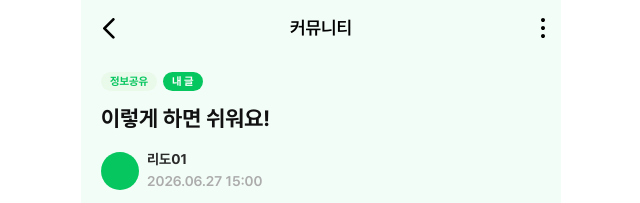
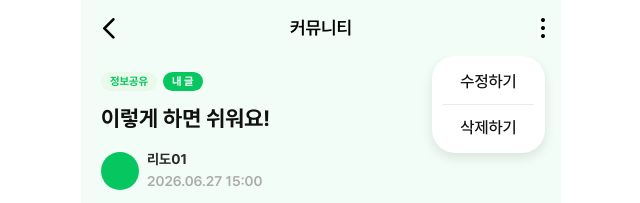
Before and after one commit to REDO-Team/Front, a React (Vite) app: page /community/1 in a window 1280 px wide. Both pictures are taken after a click on the button 862 px from the left and 28 px from the top of the page. Shown: the top 203 px of the page, without its empty margins (319-959 px from the left). Built offline with nearby package versions, Linux system fonts and the light colour scheme.

Commit message:
[Feat] 수정/삭제 모달
- 수정/삭제 모달 생성 및 연결

resolves #86

```diff
--- /dev/null
+++ b/src/components/CommunityPage/PostActionModal.tsx
@@ -0,0 +1,44 @@
+interface PostActionModalProps {
+  onClose: () => void;
+  onEdit: () => void;
+  onDelete: () => void;
+}
+
+export default function PostActionModal({
+  onClose,
+  onEdit,
+  onDelete,
+}: PostActionModalProps) {
+  return (
+    <div className="fixed inset-0 z-40 max-w-120 mx-auto" onClick={onClose}>
+      <div
+        className="absolute top-[56px] right-[16px] w-[113px] bg-white rounded-[23.3px] py-[15px] px-[11px] flex flex-col z-50 shadow-[0_4.66px_11.65px_rgba(0,0,0,0.1)]"
+        onClick={(e) => e.stopPropagation()} // 모달 내부 클릭 시 배경 닫힘 이벤트 방지
+      >
+        {/* 수정하기 버튼 */}
+        <button
+          onClick={() => {
+            onEdit();
+            onClose(); // 동작 실행 후 모달 닫기
+          }}
+          className="text-[16.31px] font-medium font-pretendard text-[#111111] leading-[20.97px] text-center pb-[12px] w-full"
+        >
+          수정하기
+        </button>
+
+        <hr className="border-t-[1px] border-gray-200 w-full" />
+
+        {/* 삭제하기 버튼 */}
+        <button
+          onClick={() => {
+            onDelete();
+            onClose(); // 동작 실행 후 모달 닫기
+          }}
+          className="text-[16.31px] font-medium font-pretendard text-[#111111] leading-[20.97px] text-center pt-[12px] w-full"
+        >
+          삭제하기
+        </button>
+      </div>
+    </div>
+  );
+}
--- a/src/pages/community/detail-page.tsx
+++ b/src/pages/community/detail-page.tsx
@@ -4,6 +4,8 @@ import CommentIcon from "../../assets/icons/comment";
 import { useNavigate, useParams } from "react-router-dom";
 import HomeIcon from "../../assets/icons/home.svg";
 import MoreIcon from "../../assets/icons/MoreIcon";
+import PostActionModal from "../../components/CommunityPage/PostActionModal.tsx";
+import { useState } from "react";
 
 const getCategoryStyle = (category: string) => {
   switch (category) {
@@ -48,6 +50,7 @@ const MOCK_COMMENTS = [
 ];
 
 export default function CommunityDetailPage() {
+  const [isModalOpen, setIsModalOpen] = useState(false);
   const navigate = useNavigate();
   const isMyPost = true; // 임시 변수
   const { id } = useParams();
@@ -59,10 +62,8 @@ export default function CommunityDetailPage() {
       <TopBar
         title="커뮤니티"
         leftIcon
-        rightIcon={isMyPost ? <MoreIcon /> : <HomeIcon />}
-        onClick={
-          isMyPost ? () => console.log("수정/삭제 모달") : () => navigate("/")
-        }
+        rightIcon={isMyPost ? <MoreIcon /> : HomeIcon}
+        onClick={isMyPost ? () => setIsModalOpen(true) : () => navigate("/")}
         bgColor="bg-green1"
       />
 
@@ -160,6 +161,15 @@ export default function CommunityDetailPage() {
           </button>
         </div>
       </footer>
+
+      {/* 수정/삭제 모달 */}
+      {isModalOpen && (
+        <PostActionModal
+          onClose={() => setIsModalOpen(false)}
+          onEdit={() => console.log("수정")}
+          onDelete={() => console.log("삭제")}
+        />
+      )}
     </div>
   );
 }
```
